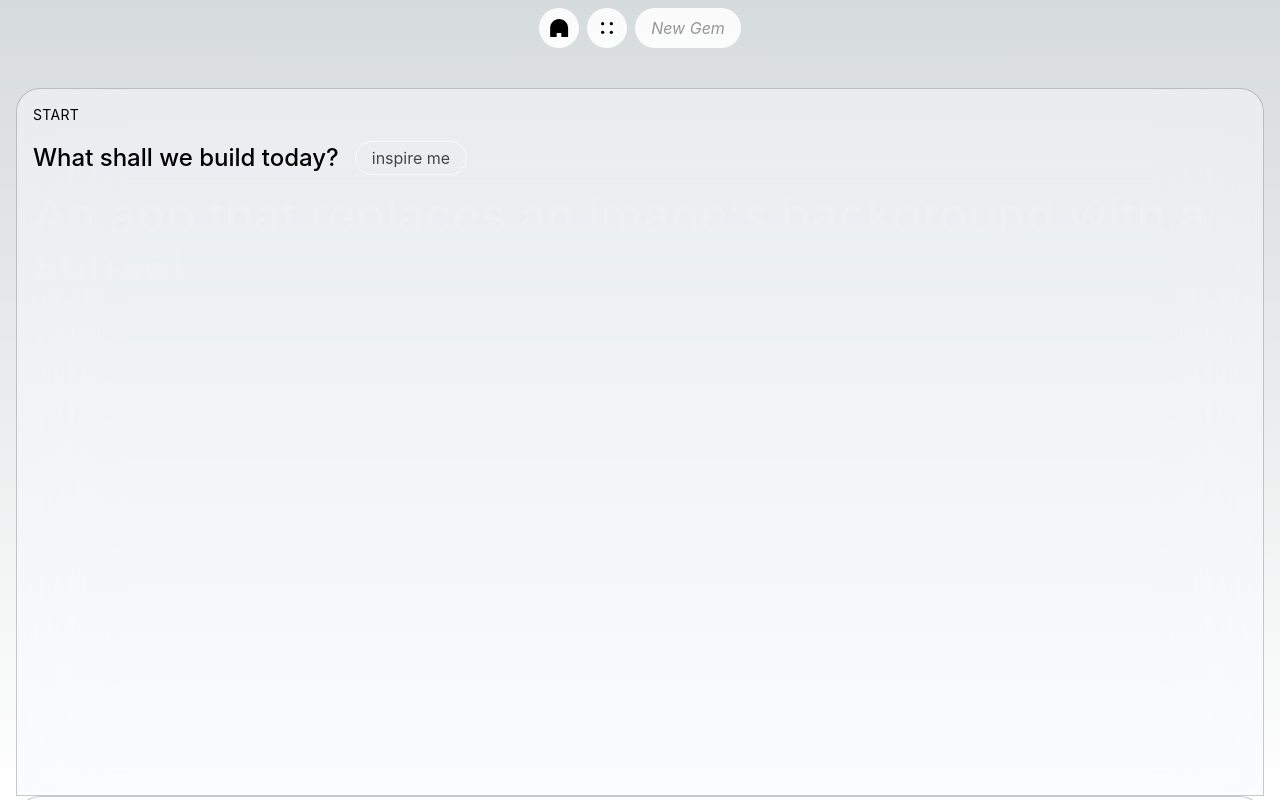
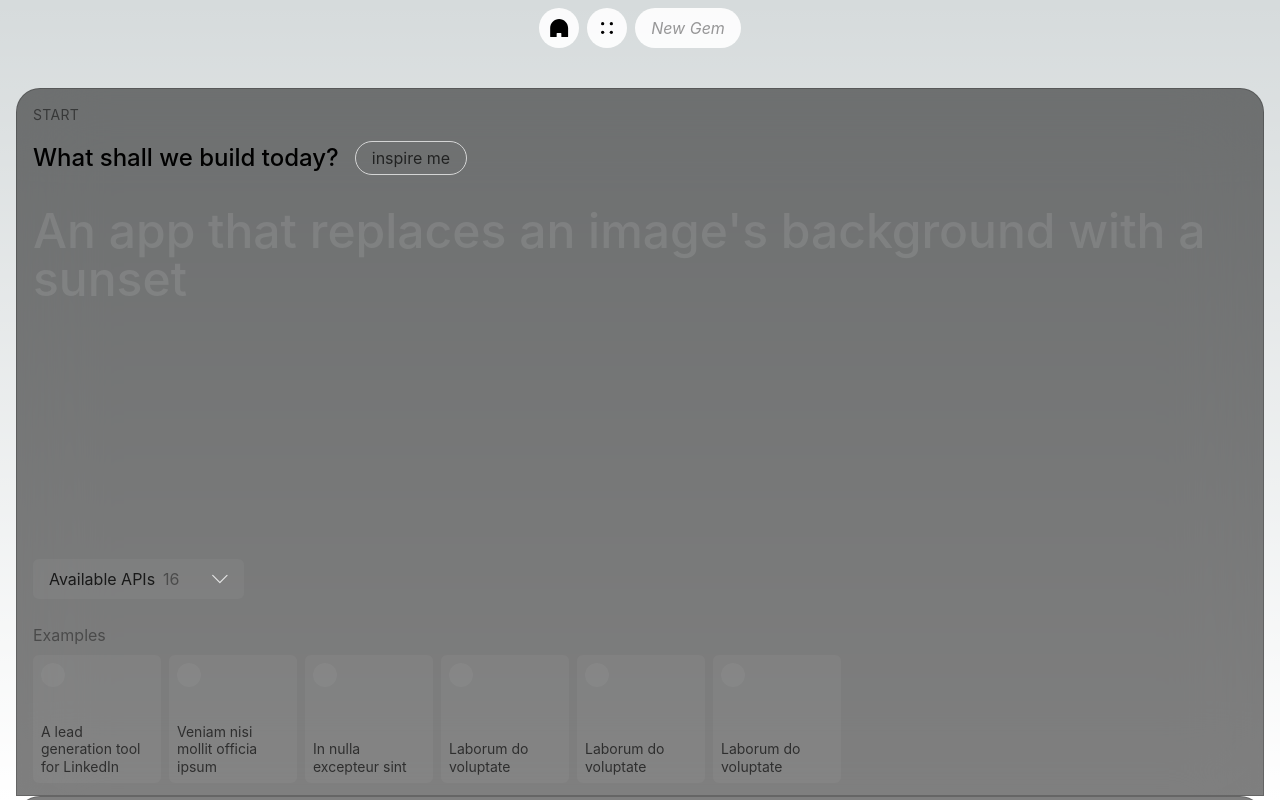
Before and after one commit to richcahill/agemo, a Next.js app: page /gem/1 in a window 1280 px wide. Built offline with nearby package versions, Linux system fonts and the light colour scheme.

Commit message:
setup page

```diff
--- a/src/components/build_steps/Scope.jsx
+++ b/src/components/build_steps/Scope.jsx
@@ -1,12 +1,31 @@
 import React, { useRef, useState, useEffect } from 'react';
 import TextareaAutosize from 'react-textarea-autosize';
+import Chevron from '@/components/icons/Chevron';
+
+let ExampleCard = ({ title, children }) => {
+  return (
+    <div className='flex flex-col justify-between items-start aspect-square h-32 bg-white/5 rounded-md p-2 opacity-80 hover:opacity-100 transition-opacity cursor-pointer'>
+      <div className='aspect-square h-6 rounded-full bg-white/5'></div>
+      <div className='text-sm leading-tight opacity-80'>{title}</div>
+    </div>
+  );
+};
+
+let examples = [
+  { title: 'A lead generation tool for LinkedIn', icon: 'test' },
+  { title: 'Veniam nisi mollit officia ipsum', icon: 'test' },
+  { title: 'In nulla excepteur sint', icon: 'test' },
+  { title: 'Laborum do voluptate', icon: 'test' },
+  { title: 'Laborum do voluptate', icon: 'test' },
+  { title: 'Laborum do voluptate', icon: 'test' },
+];
 
 export default function Scope() {
   const [prompt, setPrompt] = useState('');
 
   return (
-    <div className='flex h-full flex-col gap-4 py-4'>
-      <div className='flex flex-col gap-4'>
+    <div className='flex h-full flex-col gap-4 py-4 justify-between'>
+      <div className='flex flex-col gap-8 items-start'>
         <div className='flex gap-4 items-center'>
           <div className='text-2xl font-medium'>What shall we build today?</div>
           <div className='border border-white rounded-full flex items-center px-4 py-1 opacity-70 hover:opacity-100 cursor-pointer transition-opacity'>
@@ -14,12 +33,36 @@ export default function Scope() {
           </div>
         </div>
         <TextareaAutosize
-          className='text-5xl bg-transparent font-medium resize-none placeholder-white/10 outline-none'
+          className='text-5xl bg-transparent font-medium resize-none placeholder-white/10 outline-none w-full'
           placeholder="An app that replaces an image's background with a sunset"
           value={prompt}
           resize={false}
           onChange={(e) => setPrompt(e.target.value)}
         />
+        {prompt && (
+          <div className='bg-white text-black text-2xl py-2 px-6 rounded-full transition-opacity opacity-80 hover:opacity-100 cursor-pointer'>
+            build it
+          </div>
+        )}
+      </div>
+      <div className='flex flex-col gap-6'>
+        <div className='flex'>
+          <div className='bg-white/5 px-4 py-2 rounded-md flex gap-8 items-center opacity-80 cursor-pointer hover:opacity-100 transition-opacity'>
+            <div className='flex gap-2'>
+              <div>Available APIs</div>
+              <div className='opacity-50'>16</div>
+            </div>
+            <Chevron className='h-4 w-4 fill-white' />
+          </div>
+        </div>
+        <div className='flex flex-col gap-2'>
+          <div className='opacity-40'>Examples</div>
+          <div className='flex w-full overflow-x-scroll gap-2'>
+            {examples.map((example, index) => (
+              <ExampleCard key={index} title={example.title} />
+            ))}
+          </div>
+        </div>
       </div>
     </div>
   );
--- /dev/null
+++ b/src/components/icons/Chevron.jsx
@@ -0,0 +1,22 @@
+// Chevron
+
+let Chevron = ({ color, size, className }) => {
+  return (
+    <svg
+      xmlns='http://www.w3.org/2000/svg'
+      width='14'
+      height='9'
+      fill='none'
+      viewBox='0 0 14 9'
+      className={className}
+    >
+      <path
+        fill-rule='evenodd'
+        d='M.28.987a.5.5 0 0 1 .707 0L6.88 6.88 12.773.987a.5.5 0 1 1 .707.707L7.234 7.941a.5.5 0 0 1-.707 0L.28 1.694a.5.5 0 0 1 0-.707Z'
+        clip-rule='evenodd'
+      />
+    </svg>
+  );
+};
+
+export default Chevron;
--- a/src/pages/gem/[id].jsx
+++ b/src/pages/gem/[id].jsx
@@ -77,9 +77,9 @@ export default function Home() {
               height: containerHeight - 20,
               transform: `scale(${transforms[index]?.scale}) translateY(${transforms[index]?.translateY}px)`,
             }}
-            className='w-full bg-slate-50/50 dark:bg-neutral-950/50 p-4 rounded-t-3xl sticky top-0 transition-transform origin-top border border-black/20 dark:border-white/20 backdrop-blur-2xl'
+            className='w-full bg-black/50 dark:bg-white/5 p-4 rounded-t-3xl sticky top-0 transition-transform origin-top border border-black/20 dark:border-white/20 backdrop-blur-2xl'
           >
-            <div className='text-sm uppercase tracking-wide text-black dark:text-white'>
+            <div className='text-sm uppercase tracking-wide text-black dark:text-white opacity-50'>
               {step.title}
             </div>
             {step.component}
```
